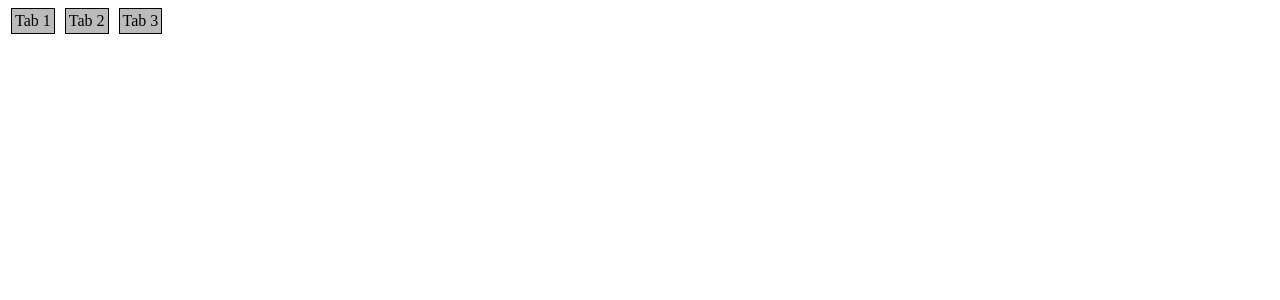
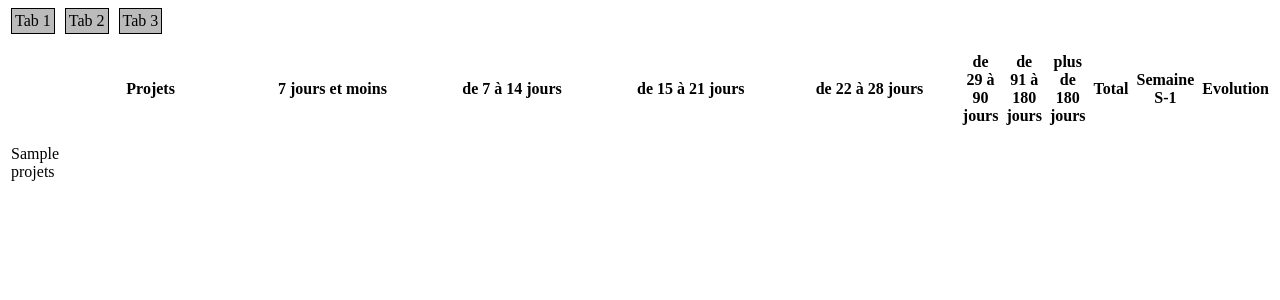
Before and after one commit to Annween/TabStat, a PHP site: template Vue/accueil.php in a window 1280 px wide. Shown: the top 300 px of the page. Run offline with PHP 8.4, Linux system fonts and the light colour scheme; the template is opened without the code that fills it: most values are stand-ins (such as "Sample title", 1, 10 or a date in 2020).

Commit message:
Affichage des projets

```diff
--- a/CSS/style.css
+++ b/CSS/style.css
@@ -18,17 +18,17 @@
   border-bottom:0px solid black;
   padding-bottom:4px;
 }
-.contenu_onglets tr
+table
 {
-   background-color:#dddddd;
-   border:1px solid black;
-   margin-top:-1px;
-   padding:5px;
-   display:none;
+  border-width:1;
 }
 
-h1
+td
 {
-  margin:0px;
-  padding:0px;
+  border-style: 1px solid black;
 }
+
+th
+{
+  width: 20%;
+}
--- /dev/null
+++ b/Controleur/controler.php
@@ -0,0 +1,4 @@
+<?php
+require('Modele/modele.php');
+require('Vue/accueil.php');
+?>
--- a/Contrôleur/index.php
+++ /dev/null
@@ -1,4 +0,0 @@
-<?php
-require('modele.php');
-require('accueil.php');
-?>
--- a/Modèle/modele.php
+++ b/Modele/modele.php
@@ -9,4 +9,7 @@ catch(Exception $e)
     die('Erreur : '.$e->getMessage());
 }
 
+$req = $bdd->query('SELECT name AS PROJETS FROM mantis_project_table');
+
+
 ?>
--- a/Vue/accueil.php
+++ b/Vue/accueil.php
@@ -2,8 +2,8 @@
 <html>
 <head>
 	<meta http-equiv="Content-Type" content="text/html; charset=utf-8" />
-	<link type="text/css" rel="stylesheet" media="all" title="CSS" href="CSS/style.css" />
-    <script type="text/javascript" src="js/onglet.js"></script>
+	<link type="text/css" rel="stylesheet" media="all" title="CSS" href="../CSS/style.css" />
+  <script type="text/javascript" src="../js/onglet.js"></script>
 	<title>TabStats</title>
 </head>
 <body>
@@ -13,15 +13,44 @@
             <span class="onglet_0 onglet" id="onglet_Tab2" onclick="change_onglet('Tab2');">Tab 2</span>
             <span class="onglet_0 onglet" id="onglet_Tab3" onclick="change_onglet('Tab3');">Tab 3</span>
         </div>
+
         <div class="contenu_onglets">
             <div class="contenu_onglet" id="contenu_onglet_Tab1">
+
               <table>
-              	<tr>
-                <th>Projet</th>
-              	<tr><td>Logiciel Galaxy</td></tr>
+              <tr>
+              <td><th><p>Projets</p></th></td>
+              <td><th><p>7 jours et moins</p></th></td>
+              <td><th><p>de 7 à 14 jours</p></th></td>
+              <td><th><p>de 15 à 21 jours</p></th></td>
+              <td><th><p>de 22 à 28 jours</p></th></td>
+              <td><th><p>de 29 à 90 jours</p></th></td>
+              <td><th><p>de 91 à 180 jours</p></th></td>
+              <td><th><p>plus de 180 jours</p></th></td>
+              <td><th><p>Total</p></th></td>
+              <td><th><p>Semaine S-1</p></th></td>
+              <td><th><p>Evolution</p></th></td>
               </tr>
+
+            <tr>
+
+            <?php
+
+            while ($donnees = $req->fetch())
+
+            echo"<td>{$donnees['PROJETS']}</td>";
+            ?>
+
+            </tr>
+
+
               </table>
+
             </div>
+
+
+
+
             <div class="contenu_onglet" id="contenu_onglet_Tab2">
                 <h1></h1>
             </div>
--- /dev/null
+++ b/index.php
@@ -0,0 +1,3 @@
+<?php
+ require('Controleur/controler.php');
+?>
```
